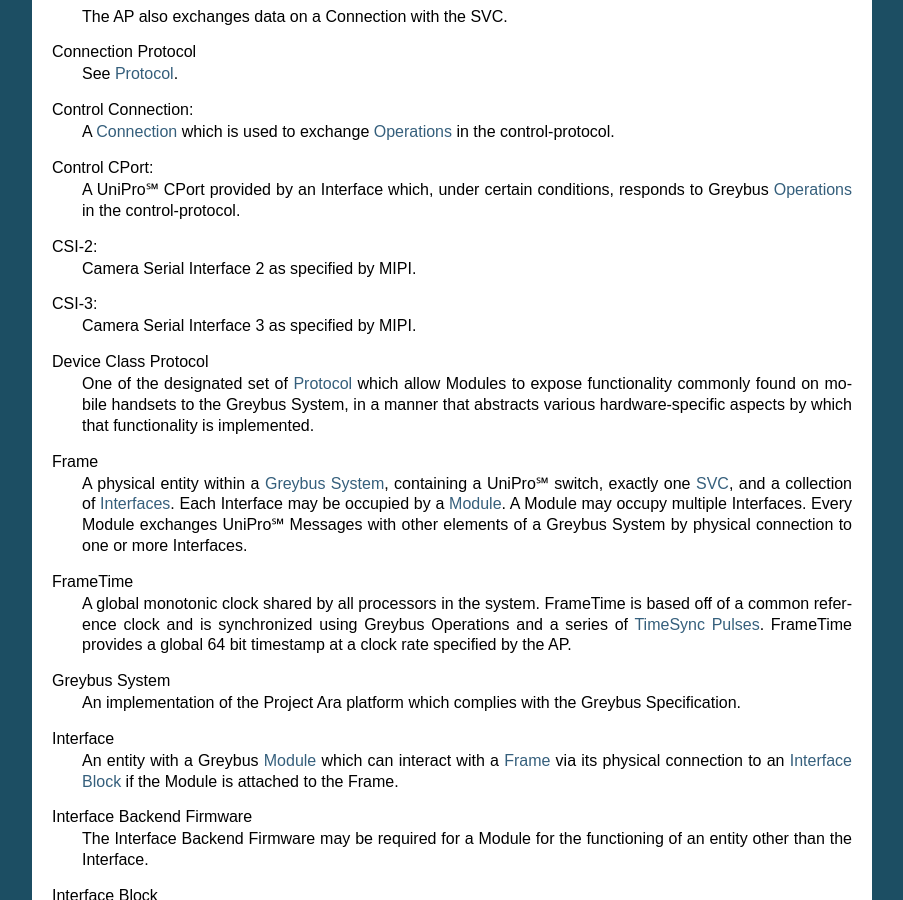
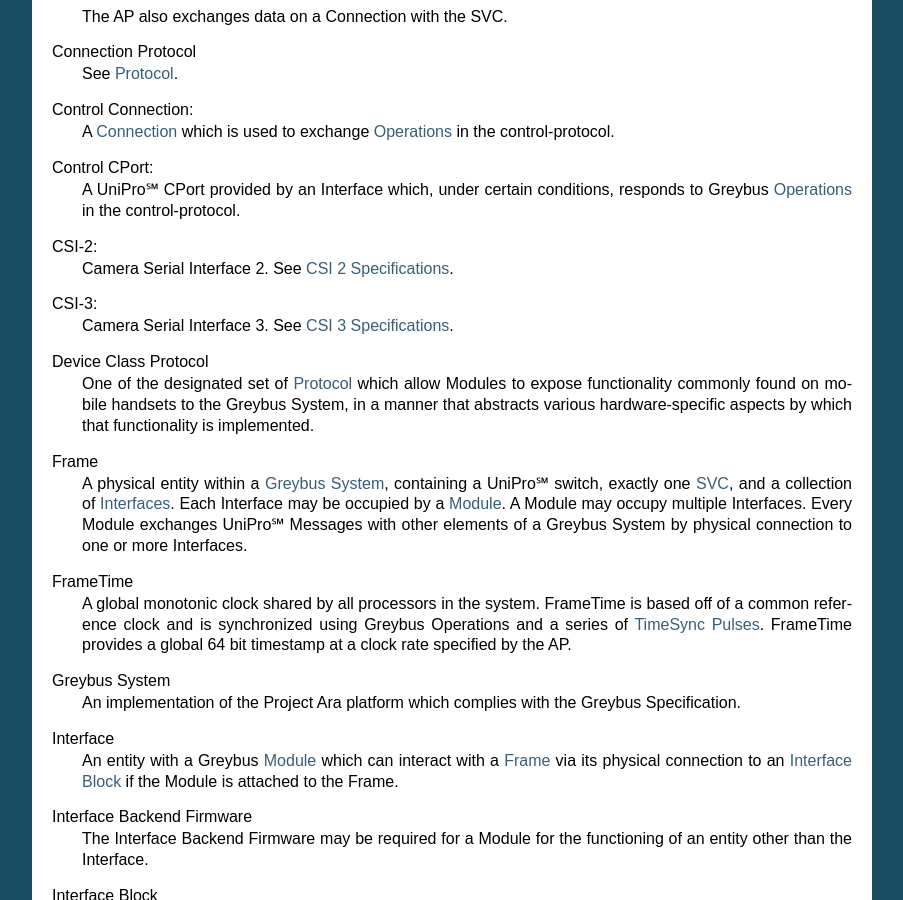
Before and after one commit to projectara/greybus-spec, a Sphinx documentation site: the page built from source/glossary.rst, in a window 1280 px wide and 900 px high, scrolled down 651 px. Shown: the whole window, without its empty margins (198-1101 px from the left). Built offline with Sphinx 7.4.7, drawn with Linux system fonts in a browser that asks for light colours; pages that are not in the unit, such as notebooks, are missing from menus.

Commit message:
SW-2107: camera: Add glossary and bibliography
Add to Greybus specifications glossary and bibliography terms and
references specific to camera device class

Signed-off-by: Jacopo Mondi <jacopo.mondi@linaro.org>
Signed-off-by: Greg Kroah-Hartman <gregkh@google.com>

```diff
--- a/source/bibliography.rst
+++ b/source/bibliography.rst
@@ -23,3 +23,6 @@
 
 .. [CSI-2]     MIPI Alliance Specification for CSI-2, version 1.3, MIPI
                Alliance, Inc., 29 May 2014.
+
+.. [CSI-3]     MIPI Alliance Specification for CSI-3, version 1.1, MIPI
+               Alliance, Inc., 2012.
--- a/source/glossary.rst
+++ b/source/glossary.rst
@@ -78,12 +78,12 @@
 .. _glossary_camera-csi2:
 
 CSI-2:
-   Camera Serial Interface 2 as specified by MIPI.
+   Camera Serial Interface 2. See :ref:`CSI 2 Specifications <CSI-2>`.
 
 .. _glossary_camera-csi3:
 
 CSI-3:
-   Camera Serial Interface 3 as specified by MIPI.
+   Camera Serial Interface 3. See :ref:`CSI 3 Specifications <CSI-3>`.
 
 .. _glossary-device-class-protocol:
 
```
